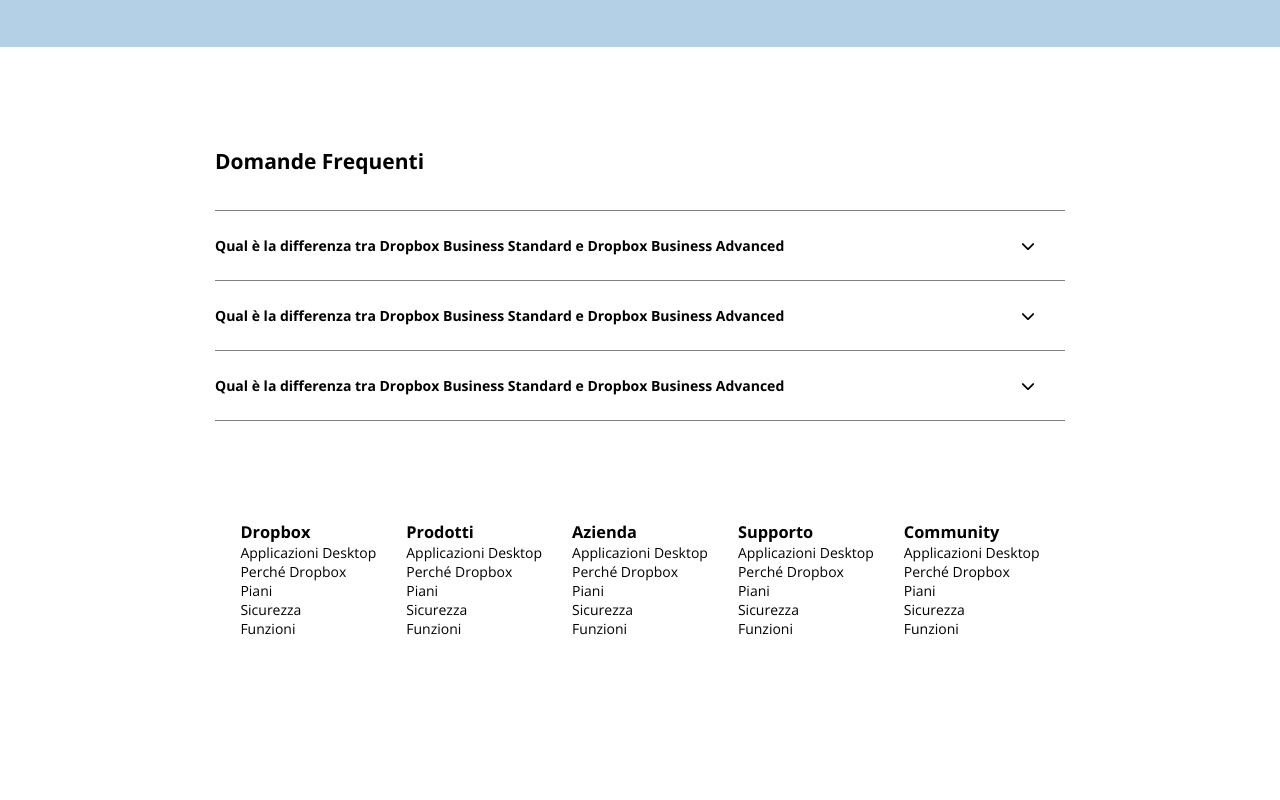
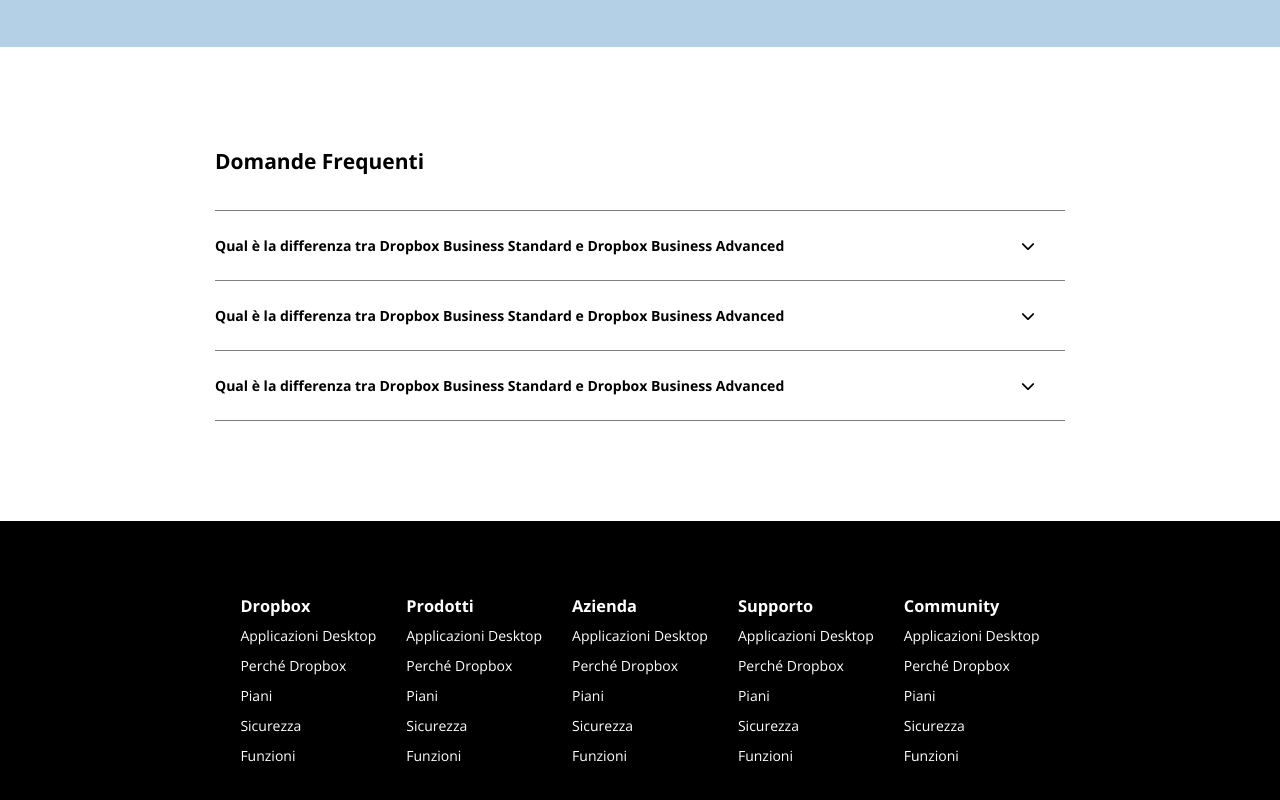
Before and after one commit to fabiomazzilli85/htmlcss-dropbox, a plain HTML site: page index.html in a window 1280 px wide. Shown: the part 3721-4521 px from the top of the page. Before the commit the page ends 4359 px from the top, so only its background shows below. Drawn offline with nearby package versions, Linux system fonts and the light colour scheme.

Commit message:
Modificato il selettore bg_footer in Footer.

```diff
--- a/app.css
+++ b/app.css
@@ -320,7 +320,7 @@ body {
     gap: 30px;
 }
 
-.bg_footer {
+footer {
     background-color: black;
     color: white;
     padding-top: 70px;
```
